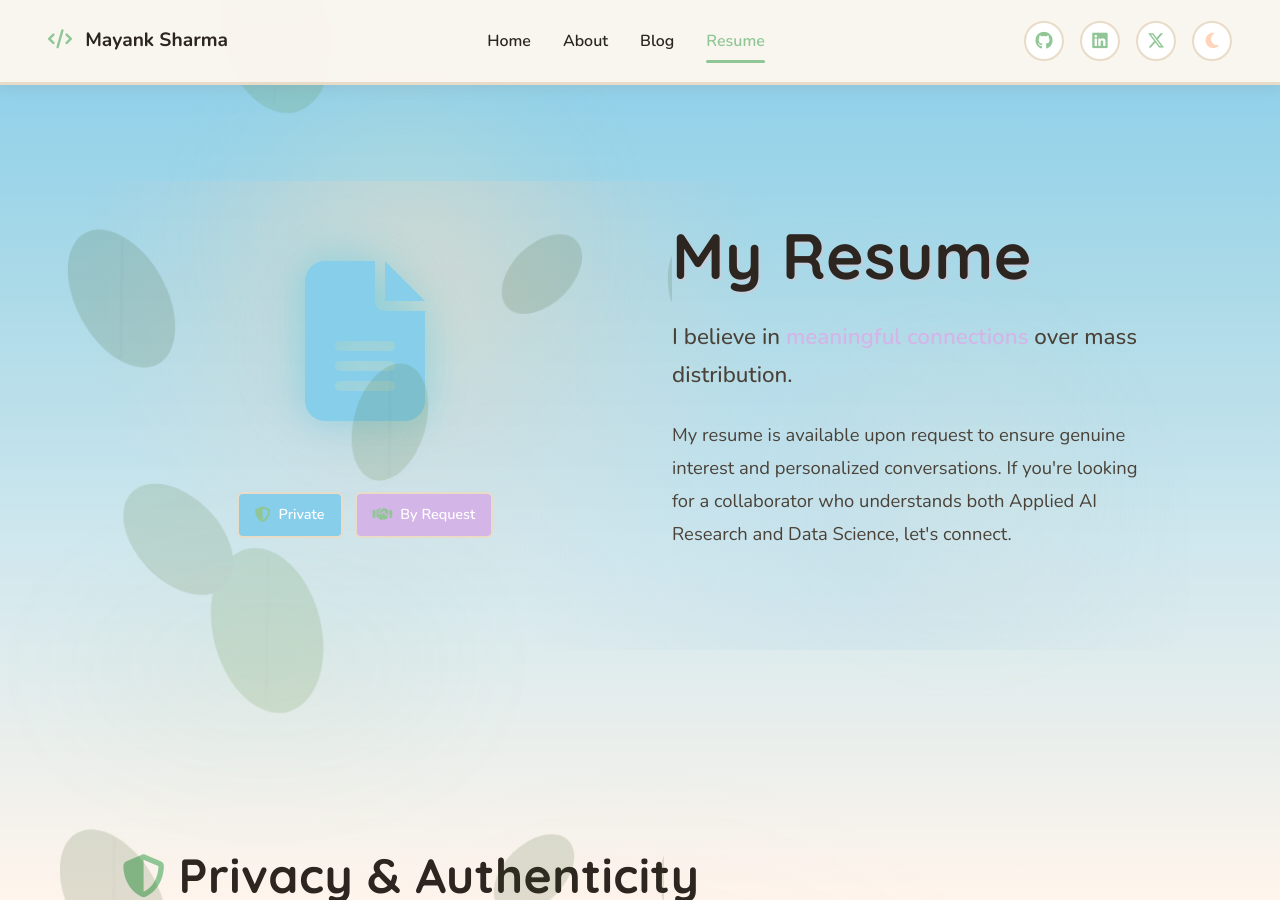
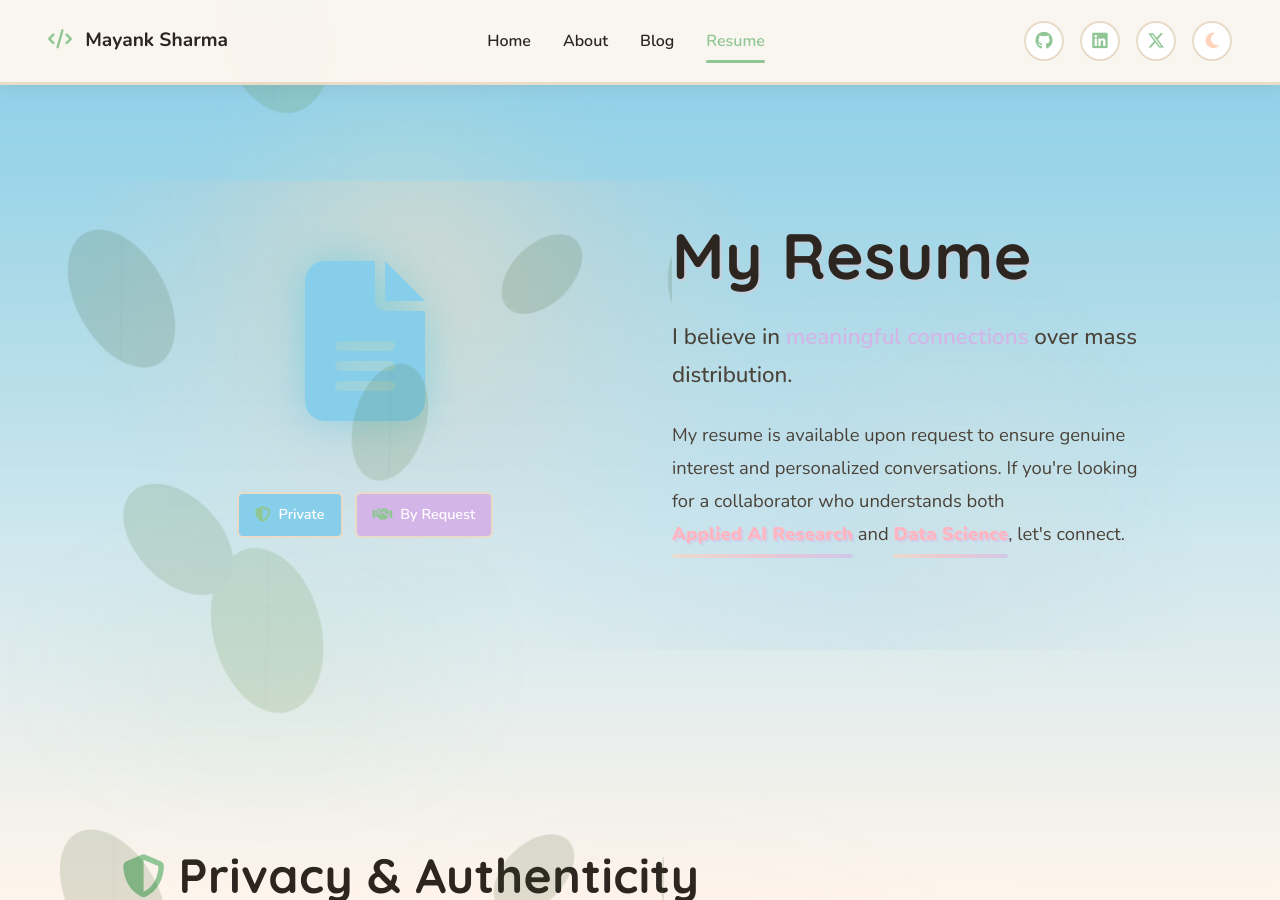
Before and after one commit to mayank1101/mayank1101.github.io, a Jekyll site: the page built from resume.html, in a window 1280 px wide and 900 px high. Built offline with Jekyll 4.4.1, drawn with Linux system fonts in a browser that asks for light colours.

Commit message:
added highligh to text inside hero container

```diff
--- a/resume.html
+++ b/resume.html
@@ -36,7 +36,7 @@
                 I believe in <span style="color: var(--accent-purple); font-weight: 600;">meaningful connections</span> over mass distribution.
             </p>
             <p style="font-size: 1.15rem; line-height: 1.8; margin-bottom: 2rem; color: var(--text-muted);">
-                My resume is available upon request to ensure genuine interest and personalized conversations. If you're looking for a collaborator who understands both Applied AI Research and Data Science, let's connect.
+                My resume is available upon request to ensure genuine interest and personalized conversations. If you're looking for a collaborator who understands both <span class="hero-highlight">Applied AI Research</span> and <span class="hero-highlight">Data Science</span>, let's connect.
             </p>
         </div>
     </div>
```
